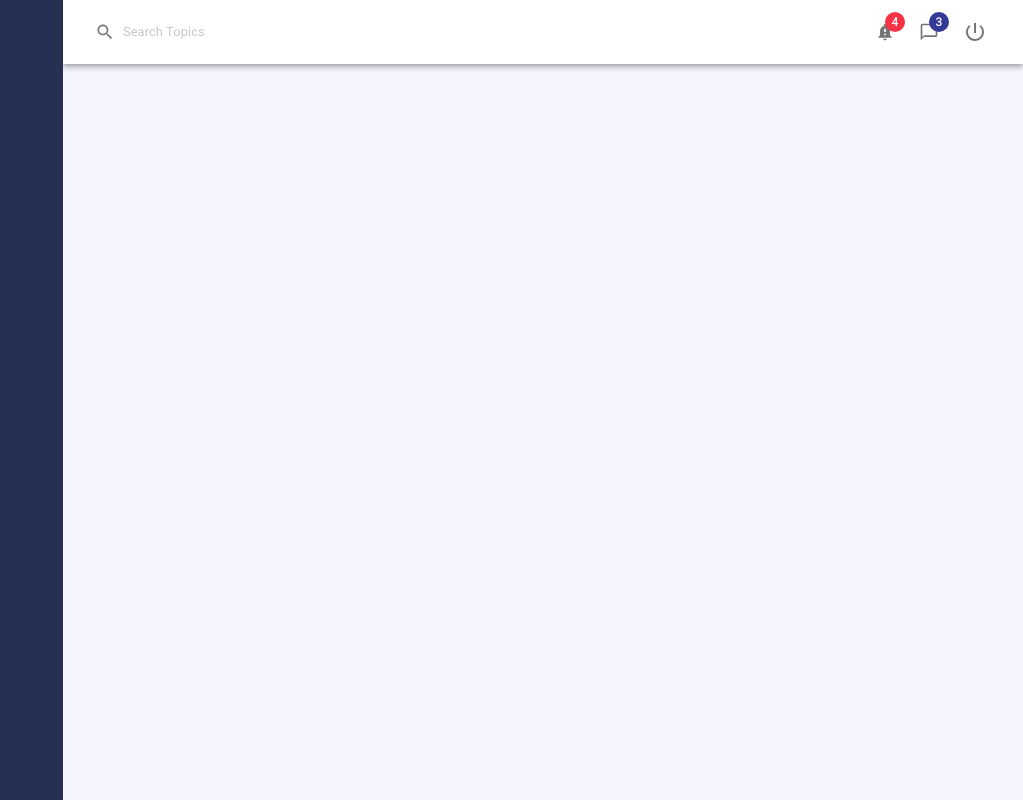
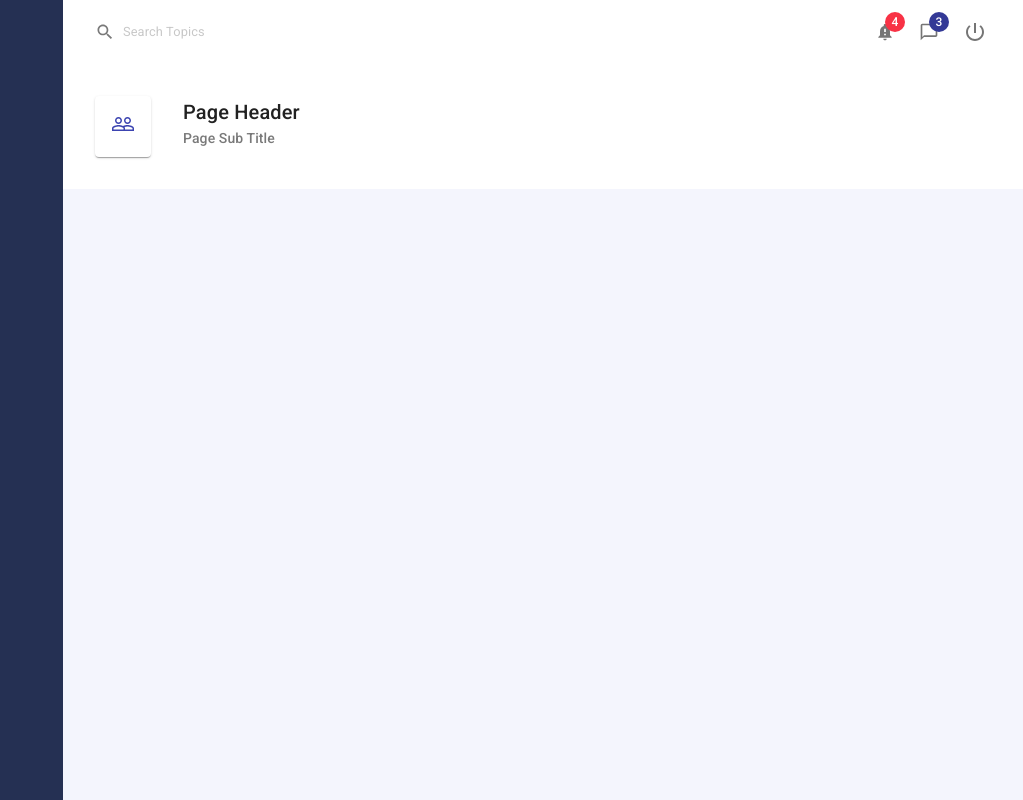
Before and after one commit to shawon122334/complete-react-material-ui, a React (Create React App) app: page / in a window 1280 px wide. Shown: the whole page, without its empty margins (257-1280 px from the left). Built offline with nearby package versions, Linux system fonts and the light colour scheme.

Commit message:
page header done

```diff
--- a/src/App/App.js
+++ b/src/App/App.js
@@ -1,7 +1,9 @@
 import { createMuiTheme, CssBaseline, makeStyles, ThemeProvider } from '@material-ui/core';
 import Header from '../components/Header';
+import PageHeader from '../components/PageHeader';
 import SideMenu from '../components/SideMenu';
 import './App.css';
+import PeopleOutlineIcon from '@material-ui/icons/PeopleOutline';
 
 const theme = createMuiTheme({
   palette:{
@@ -32,6 +34,7 @@
       <SideMenu></SideMenu>
       <div className={classes.appMain}>
         <Header></Header>
+        <PageHeader title="Page Header" subTitle="Page Sub Title" icon={<PeopleOutlineIcon/>}/>
       </div>
       <CssBaseline/>
     </ThemeProvider>
--- /dev/null
+++ b/src/components/PageHeader.js
@@ -0,0 +1,41 @@
+import { Card, makeStyles, Paper, Typography } from '@material-ui/core'
+import React from 'react'
+
+const useStyle = makeStyles (theme=>({
+    root:{
+        backgroundColor:'fdfdff'
+    },
+    pageHeader:{
+        padding: theme.spacing(4),
+        display:'flex',
+        marginBottom: theme.spacing(2)
+    },
+    pageIcon:{
+        display:'inline-block',
+        padding: theme.spacing(2),
+        color:'#3c44b1'
+    },
+    pageTitle:{
+        paddingLeft: theme.spacing(4),
+        '& .MuiTypography-subtitle2':{
+            opacity:'0.6'
+        }
+    }
+}))
+export default function PageHeader(props) {
+    const {title,subTitle,icon} = props;
+    const classes = useStyle();
+    return (
+        <Paper elevation={0} square className={classes.root}>
+            <div className={classes.pageHeader}>
+                <Card className={classes.pageIcon}>
+                    {icon}
+                </Card>
+                <div className={classes.pageTitle}>
+                    <Typography variant="h6" component="div">{title}</Typography>
+                    <Typography variant="subtitle2" component="div">{subTitle}</Typography>
+                </div>
+            </div>
+        </Paper>
+    )
+}
```
